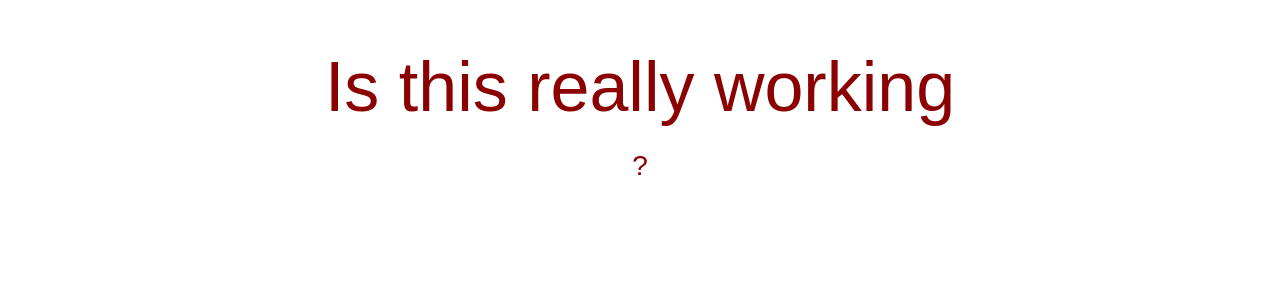
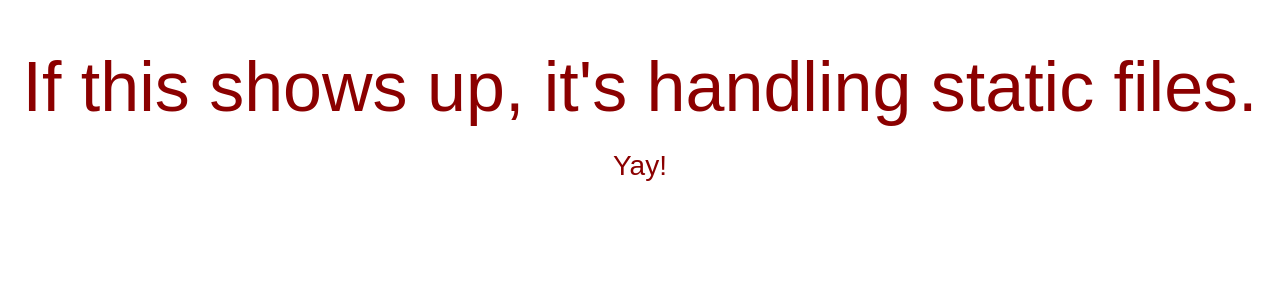
Before and after one commit to NikolaiSie/django, a Django app: page / in a window 1280 px wide. Shown: the top 300 px of the page. Run offline with Django 3.2, Linux system fonts and the light colour scheme.

Commit message:
Static files

```diff
--- a/projects/writing/sigurd/templates/index.html
+++ b/projects/writing/sigurd/templates/index.html
@@ -26,8 +26,8 @@
 </head>
 <body>
   <div align="center">
-    <h1>Is this really working</h1>
-    <h2>?</h2>
+    <h1>If this shows up, it's handling static files.</h1>
+    <h2>Yay!</h2>
   </div>
 </body>
 </html>
```
Also changed, not shown: 1 other file.
